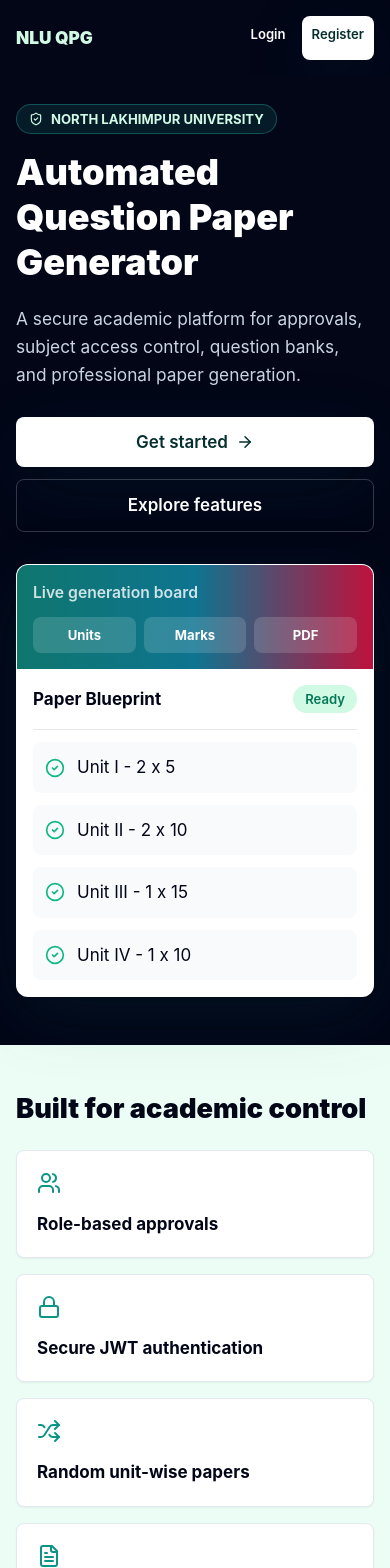
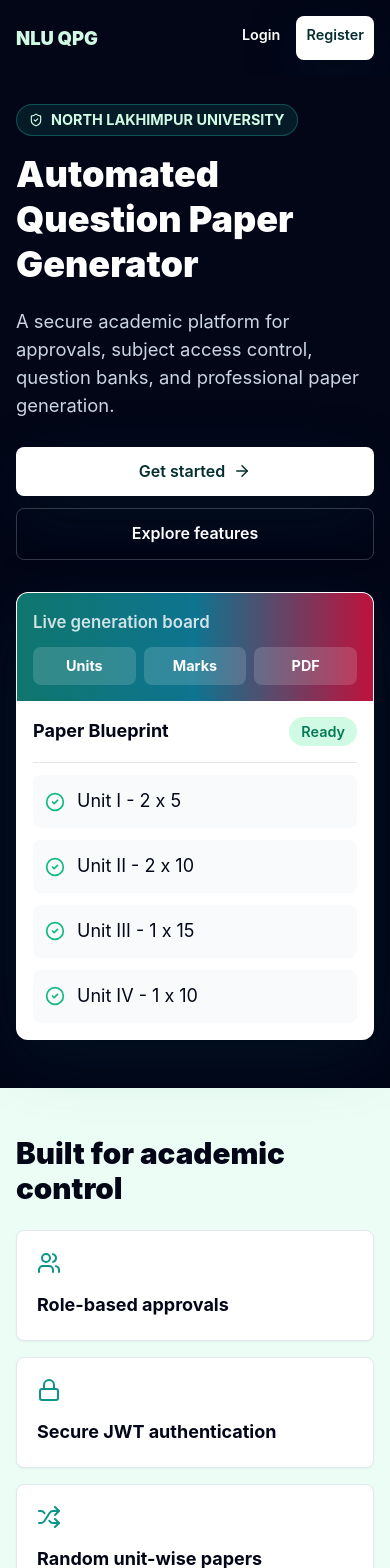
Before and after one commit to hemantagogoi/pern, a React (Vite) app in the folder client/: page / in a window 390 px wide. Shown: the top 1568 px of the page. Built offline with nearby package versions, Linux system fonts and the light colour scheme; no server answers.

Commit message:
Improve mobile font sizes and table wrapping for better readability

```diff
--- a/client/src/styles.css
+++ b/client/src/styles.css
@@ -5,6 +5,8 @@
 :root {
   color-scheme: light;
   font-family: Inter, ui-sans-serif, system-ui, -apple-system, BlinkMacSystemFont, "Segoe UI", sans-serif;
+  -webkit-text-size-adjust: 100%;
+  text-size-adjust: 100%;
 }
 
 * {
@@ -23,6 +25,7 @@
   margin: 0;
   background: #f0fdfa;
   color: #10201f;
+  font-size: 16px;
 }
 
 img,
@@ -75,30 +78,35 @@
   min-width: 680px;
 }
 
-@media (max-width: 640px) {
+@media (max-width: 768px) {
   body {
-    font-size: 17px;
-    line-height: 1.55;
+    font-size: 18px;
+    line-height: 1.6;
   }
 
   .text-xs {
-    font-size: 0.82rem !important;
-    line-height: 1.25rem !important;
+    font-size: 0.9rem !important;
+    line-height: 1.35rem !important;
   }
 
   .text-sm {
-    font-size: 0.98rem !important;
-    line-height: 1.55rem !important;
+    font-size: 1.05rem !important;
+    line-height: 1.65rem !important;
   }
 
   .text-base {
-    font-size: 1.08rem !important;
+    font-size: 1.15rem !important;
     line-height: 1.75rem !important;
   }
 
+  .text-lg {
+    font-size: 1.25rem !important;
+    line-height: 1.8rem !important;
+  }
+
   .text-2xl {
-    font-size: 1.7rem !important;
-    line-height: 2.05rem !important;
+    font-size: 1.85rem !important;
+    line-height: 2.2rem !important;
   }
 
   button,
@@ -108,6 +116,7 @@
   select,
   textarea {
     min-height: 44px;
+    font-size: 1rem;
   }
 
   input,
@@ -118,13 +127,20 @@
   }
 
   table {
-    font-size: 0.95rem;
+    font-size: 1rem;
     width: 100%;
     min-width: 0;
+    table-layout: auto;
   }
 
   .table-shell table {
     min-width: auto;
+  }
+
+  th,
+  td {
+    white-space: normal;
+    word-break: break-word;
   }
 }
 
```
